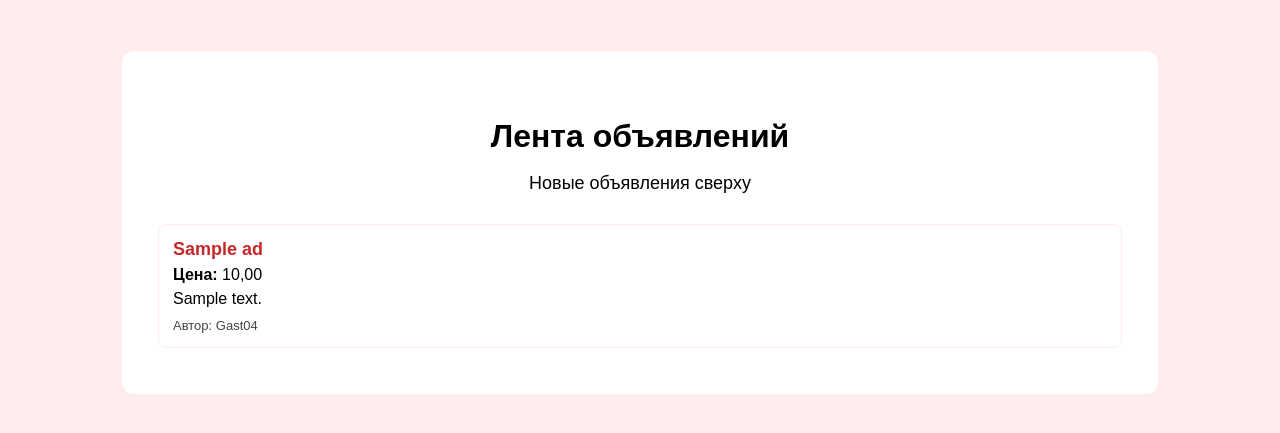
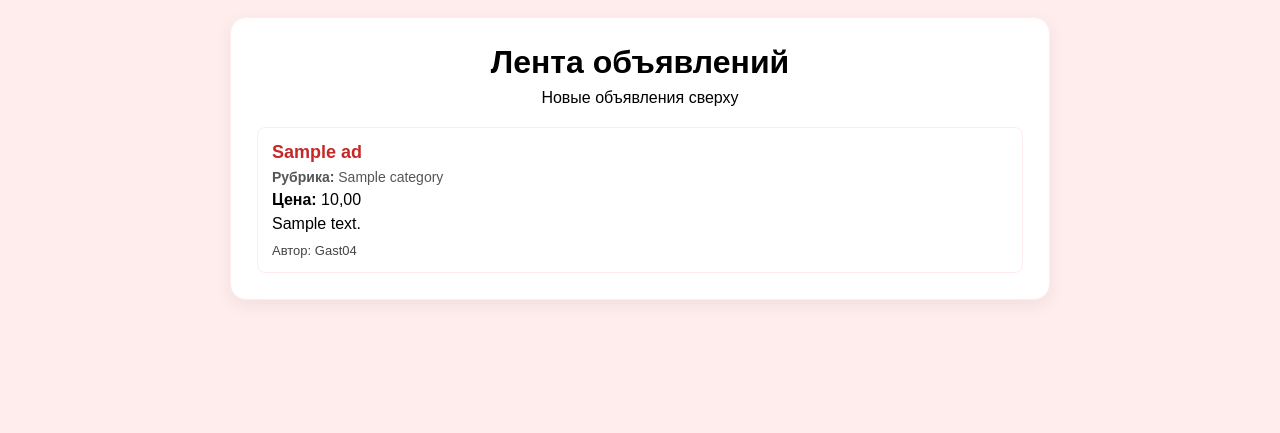
Before and after one commit to Gast041/board, a Django app: page /ads/ in a window 1280 px wide. Shown: the part 69-502 px from the top of the page. Run offline with Django 5.2, Linux system fonts and the light colour scheme; data comes from the database, SQL or seed files in the repository; tables that the repository leaves empty hold one stand-in row (values such as "Sample post").

Commit message:
Добавление рубоики в каждую категорию

```diff
--- a/board/ads/views.py
+++ b/board/ads/views.py
@@ -12,7 +12,7 @@ from django.http import HttpResponseForbidden
 from django.db.models import Q
 
 # Модели
-from .models import Ad
+from .models import Ad, Category
 
 # Формы
 from .forms import AdForm
@@ -24,6 +24,7 @@ from .forms import AdForm
 def ads_list(request):
     """
     Лента объявлений + поиск + фильтр по рубрике.
+
     URL:
       /ads/
       /ads/?q=текст
@@ -39,16 +40,40 @@ def ads_list(request):
     # -------------------------
     # Базовый queryset
     # -------------------------
-    ads = Ad.objects.select_related("author", "category").order_by("-id")
+    # select_related:
+    # - author
+    # - category
+    # - category__parent
+    # чтобы не делать лишние запросы в шаблоне
+    # -------------------------
+    ads = (
+        Ad.objects
+        .select_related("author", "category", "category__parent")
+        .order_by("-id")
+    )
 
     # -------------------------
-    # Фильтр по подрубрике
+    # Выбранная подрубрика
     # -------------------------
+    selected_category = None
+
     if cat:
-        ads = ads.filter(category__slug=cat)
+        selected_category = (
+            Category.objects
+            .select_related("parent")
+            .filter(slug=cat, is_active=True)
+            .first()
+        )
+
+        # Если подрубрика найдена — фильтруем по ней
+        if selected_category:
+            ads = ads.filter(category=selected_category)
+        else:
+            # Если slug битый/не найден — показываем пустой результат
+            ads = ads.none()
 
     # -------------------------
-    # Поиск
+    # Поиск по заголовку/описанию
     # -------------------------
     if q:
         ads = ads.filter(
@@ -56,6 +81,9 @@ def ads_list(request):
             Q(description__icontains=q)
         )
 
+    # -------------------------
+    # Рендер
+    # -------------------------
     return render(
         request,
         "ads/list.html",
@@ -63,6 +91,7 @@ def ads_list(request):
             "ads": ads,
             "q": q,
             "cat": cat,
+            "selected_category": selected_category,
         }
     )
 
@@ -82,14 +111,8 @@ def create_ad(request):
     - подрубрики подгружаются через GET-параметр parent_category
     """
 
-    # -------------------------
-    # Если пользователь выбрал рубрику через GET
-    # -------------------------
     selected_parent_id = request.GET.get("parent_category")
 
-    # -------------------------
-    # POST = сохранить объявление
-    # -------------------------
     if request.method == "POST":
         form = AdForm(request.POST)
 
@@ -98,10 +121,6 @@ def create_ad(request):
             ad.author = request.user
             ad.save()
             return redirect("ad_detail", ad_id=ad.id)
-
-    # -------------------------
-    # GET = просто показать форму
-    # -------------------------
     else:
         form = AdForm(parent_id=selected_parent_id)
 
@@ -124,7 +143,7 @@ def ad_detail(request, ad_id):
     URL: /ads/<id>/
     """
     ad = get_object_or_404(
-        Ad.objects.select_related("author", "category"),
+        Ad.objects.select_related("author", "category", "category__parent"),
         id=ad_id
     )
 
@@ -165,7 +184,7 @@ def edit_ad(request, ad_id):
     Редактирование объявления.
     URL: /ads/<id>/edit/
 
-    Для редактирования логика та же:
+    Логика:
     - сначала рубрика
     - потом подрубрика
     """
--- a/board/templates/ads/list.html
+++ b/board/templates/ads/list.html
@@ -1,18 +1,41 @@
-
 {% extends "base.html" %}
 {% load static %}
 
 {% block title %}Лента объявлений{% endblock %}
 
 {% block content %}
-<main class="hero">
-    <h1>Лента объявлений</h1>
-    <p>Новые объявления сверху</p>
+<div class="container">
+    <div class="page-card">
+
+        <h1 style="text-align:center; margin: 0 0 8px;">Лента объявлений</h1>
+        <p style="text-align:center; margin: 0 0 20px;">Новые объявления сверху</p>
+
+        {% if q or selected_category %}
+            <div style="margin: 10px 0 20px; font-size: 14px; text-align:center; color:#444;">
 
                 {% if q %}
-        <div style="margin: 10px 0 20px; font-size: 14px;">
-            <b>Поиск:</b> {{ q }} •
-            <a href="{% url 'ads_list' %}" style="color:#c62828; text-decoration:none;">сбросить</a>
+                    <span><b>Поиск:</b> {{ q }}</span>
+                {% endif %}
+
+                {% if q and selected_category %}
+                    <span> • </span>
+                {% endif %}
+
+                {% if selected_category %}
+                    <span>
+                        <b>Рубрика:</b>
+                        {% if selected_category.parent %}
+                            {{ selected_category.parent.name }} → {{ selected_category.name }}
+                        {% else %}
+                            {{ selected_category.name }}
+                        {% endif %}
+                    </span>
+                {% endif %}
+
+                <span> • </span>
+                <a href="{% url 'ads_list' %}" style="color:#c62828; text-decoration:none;">
+                    сбросить
+                </a>
             </div>
         {% endif %}
 
@@ -20,30 +43,52 @@
             <div style="text-align:left; display:grid; gap:14px;">
                 {% for ad in ads %}
                     <div style="border:1px solid #ffeded; padding:14px; border-radius:8px;">
+
+                        <!-- Заголовок -->
                         <div style="font-weight:bold; font-size:18px; margin-bottom:6px;">
                             <a href="{% url 'ad_detail' ad.id %}" style="color:#c62828; text-decoration:none;">
                                 {{ ad.title }}
                             </a>
                         </div>
 
-                    {% if ad.price %}
-                        <div style="margin-bottom:6px;"><b>Цена:</b> {{ ad.price }}</div>
+                        <!-- Рубрика -->
+                        {% if ad.category %}
+                            <div style="margin-bottom:6px; font-size:14px; color:#555;">
+                                <b>Рубрика:</b>
+                                {% if ad.category.parent %}
+                                    {{ ad.category.parent.name }} → {{ ad.category.name }}
+                                {% else %}
+                                    {{ ad.category.name }}
+                                {% endif %}
+                            </div>
                         {% endif %}
 
+                        <!-- Цена -->
+                        {% if ad.price %}
+                            <div style="margin-bottom:6px;">
+                                <b>Цена:</b> {{ ad.price }}
+                            </div>
+                        {% endif %}
+
+                        <!-- Описание -->
                         {% if ad.description %}
                             <div style="color:#000; margin-bottom:8px;">
                                 {{ ad.description|truncatechars:150 }}
                             </div>
                         {% endif %}
 
+                        <!-- Автор -->
                         <div style="margin-top:10px; font-size:13px; color:#444;">
                             Автор: {{ ad.author.username }}
                         </div>
+
                     </div>
                 {% endfor %}
             </div>
         {% else %}
-        <p>Пока объявлений нет. Будь первым 🙂</p>
+            <p style="text-align:center;">Пока объявлений нет. Будь первым 🙂</p>
         {% endif %}
-</main>
+
+    </div>
+</div>
 {% endblock %}
```
Lines whose indentation alone changed are shown as unchanged.
